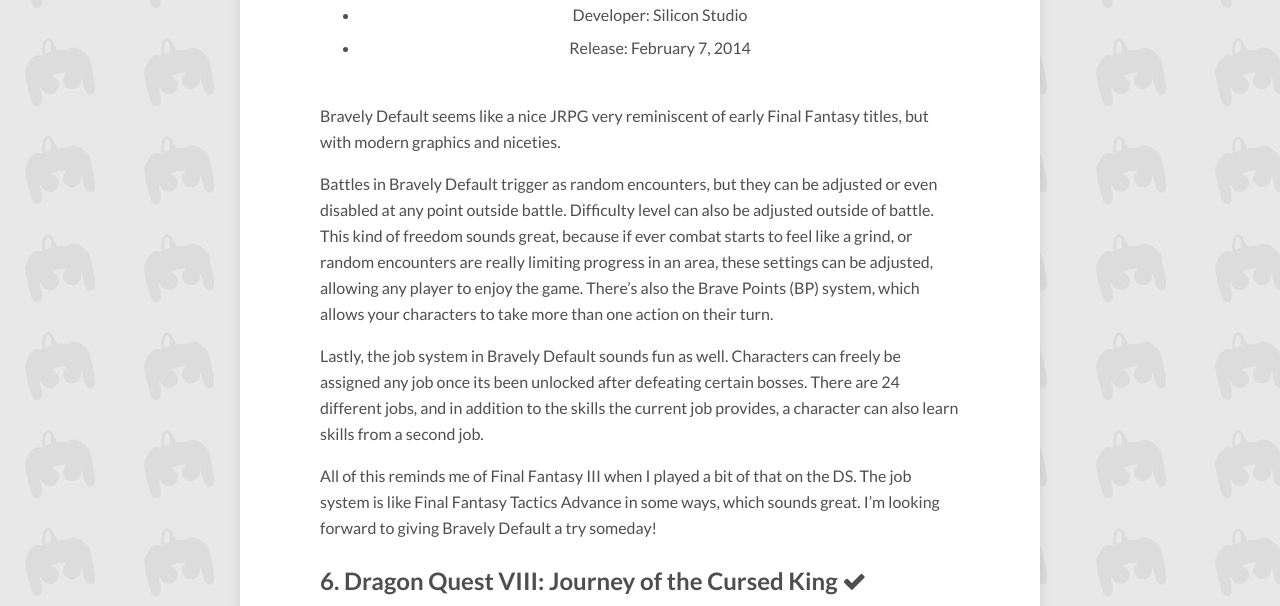
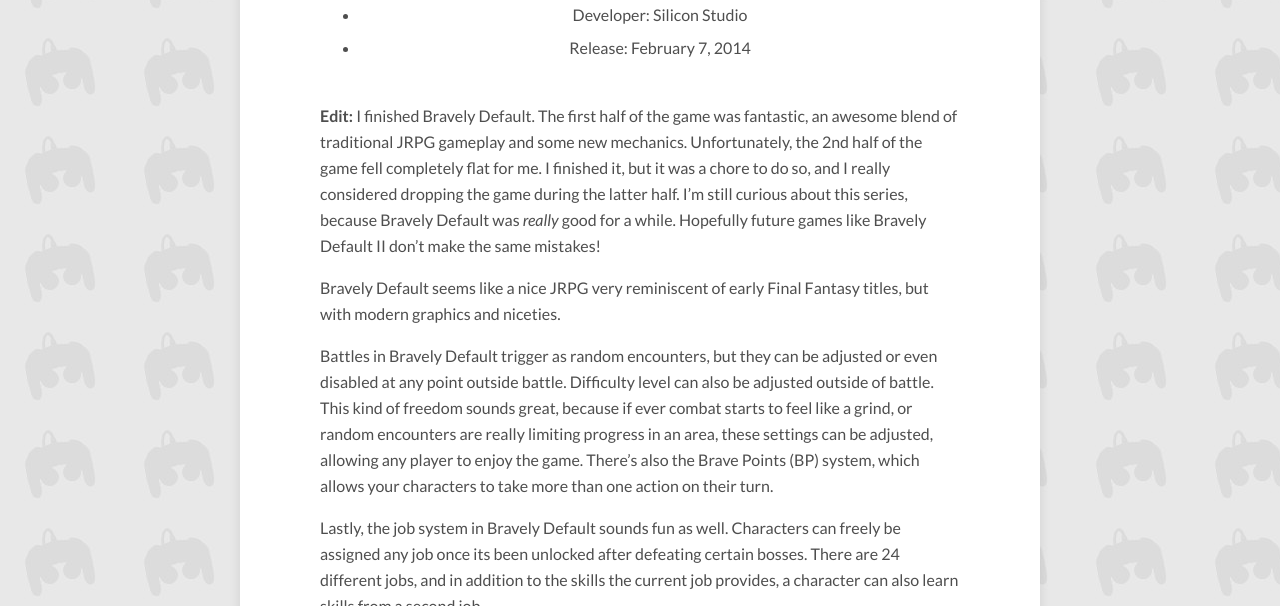
Before and after one commit to BravingTheBacklog/bravingthebacklog.github.io, a Jekyll site: the page built from _posts/2019-04-17-top-10-3ds-games-in-my-backlog.md, in a window 1280 px wide and 900 px high, scrolled down 3745 px, cut to the strip 154-760 px from the top of the window. Built offline with Jekyll 4.4.1, drawn with Linux system fonts in a browser that asks for light colours; nearby versions of some CDN libraries; comment, search, counter and statistics services are not loaded; some of the changed text lies outside the part shown.

Commit message:
check Bravely Default off backlog list

```diff
--- a/_posts/2019-04-17-top-10-3ds-games-in-my-backlog.md
+++ b/_posts/2019-04-17-top-10-3ds-games-in-my-backlog.md
@@ -108,7 +108,15 @@
 Megami Tensei V will come out on the Switch, which is both portable and playable
 on the big screen...that sounds enticing as well!
 
-## 7. {% include game.html game="Bravely Default" %}
+## 7. {% include game.html game="Bravely Default" checkmark="" %}
+
+**Edit:** I finished Bravely Default. The first half of the game was fantastic,
+an awesome blend of traditional JRPG gameplay and some new mechanics.
+Unfortunately, the 2nd half of the game fell completely flat for me. I finished
+it, but it was a chore to do so, and I really considered dropping the game
+during the latter half. I'm still curious about this series, because Bravely
+Default was *really* good for a while. Hopefully future games like Bravely
+Default II don't make the same mistakes!
 
 Bravely Default seems like a nice JRPG very reminiscent of early Final Fantasy
 titles, but with modern graphics and niceties.
```
Also changed, not shown: other parts of _posts/2019-04-17-top-10-3ds-games-in-my-backlog.md (+1 -1 lines).
